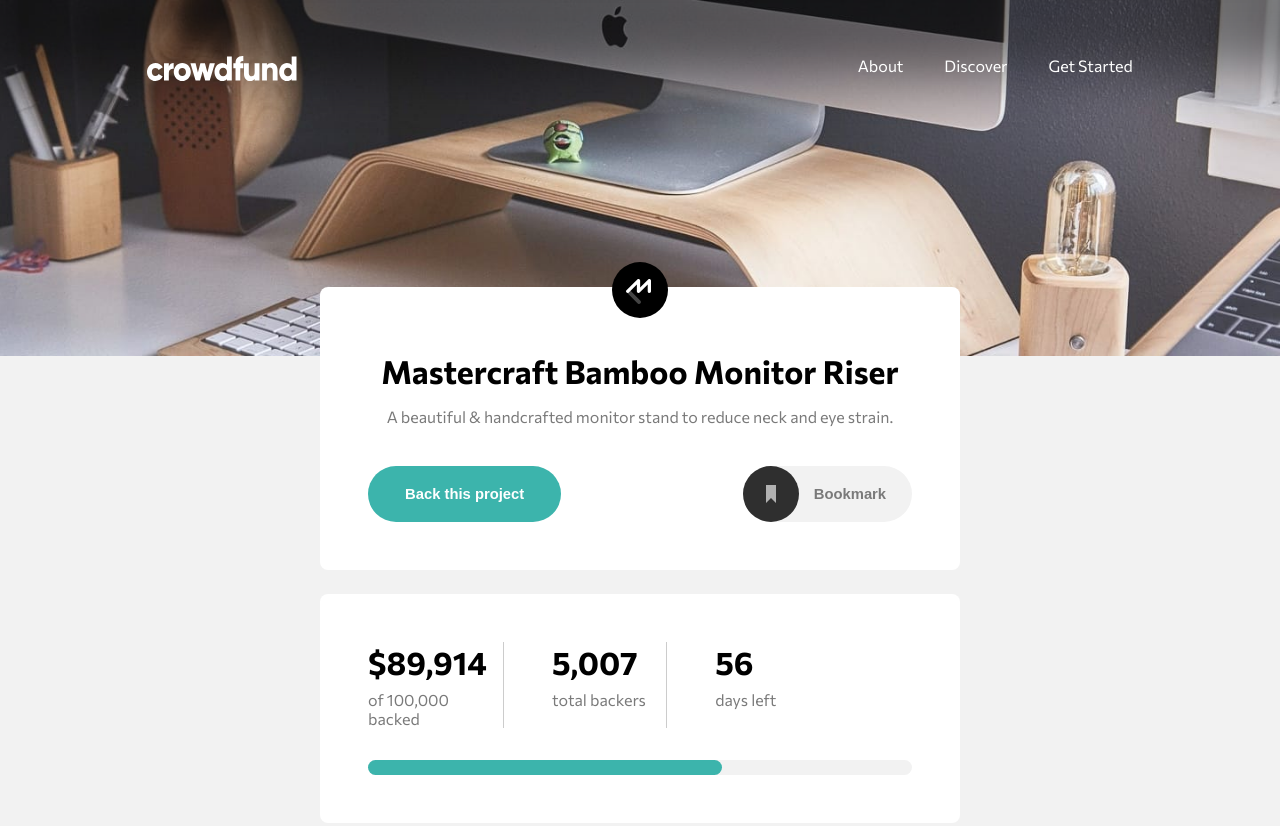
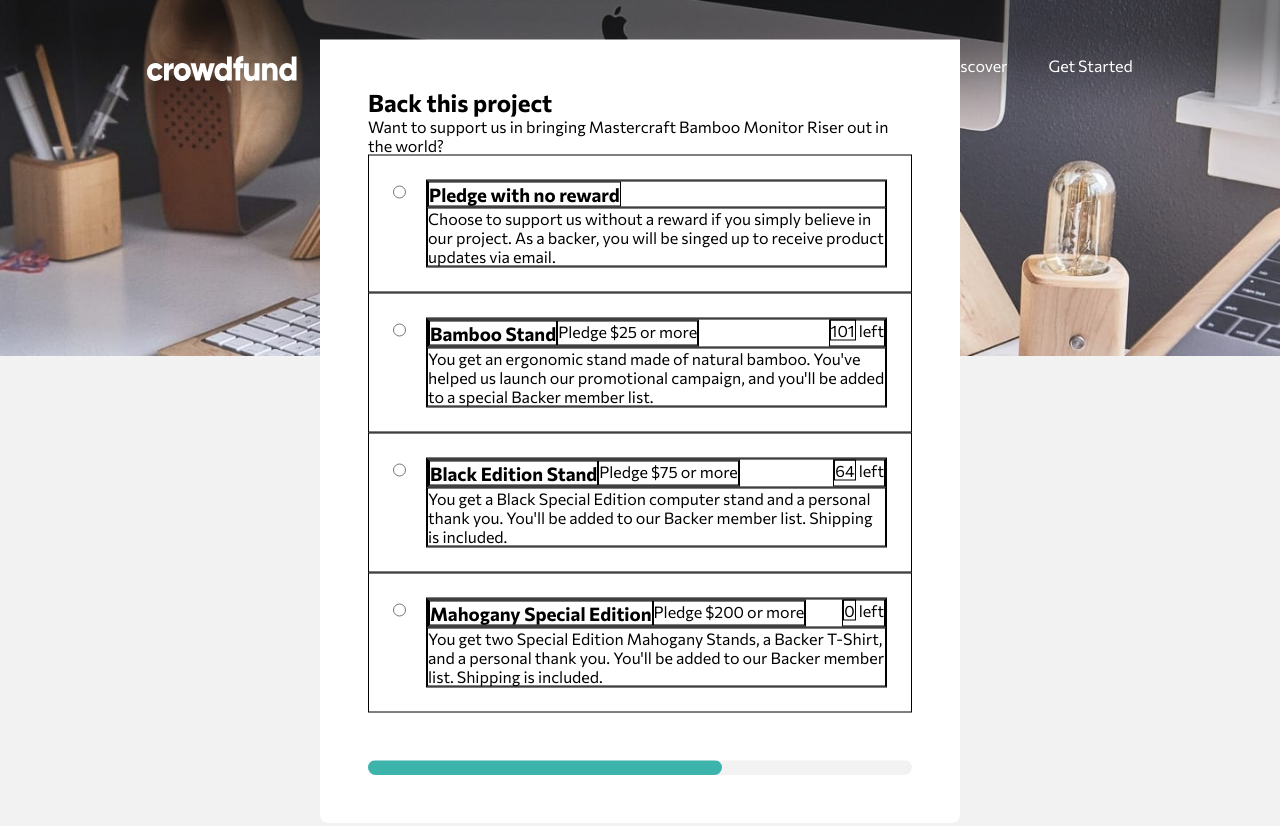
Before and after one commit to dannyboi07/crowdfunding-product-page, a plain HTML site: page index.html in a window 1280 px wide. Shown: the top 826 px of the page. Drawn offline with Linux system fonts and the light colour scheme.

Commit message:
Add files via upload

```diff
--- a/css/style.scss
+++ b/css/style.scss
@@ -309,3 +309,40 @@ nav {
     }
   }
 }
+
+.back-prj-mdl {
+  position: absolute;
+  width: 50%;
+  top: 50%;
+  transform: translateY(-50%);
+  padding: 3em;
+  background-color: white;
+}
+
+.pldg-rwd-list {
+  list-style-type: none;
+}
+
+.pldg-rwd-item {
+  display: flex;
+  padding: 1.5em;
+
+  input {
+    margin-right: 1.5em;
+    width: 25px;
+    height: 25px;
+  }
+
+  &__pldg-hdr {
+    display: flex;
+    justify-content: space-between;
+
+    &--left {
+      display: flex;
+    }
+  }
+}
+
+.pldg-rwd-list * {
+  border: 1px solid;
+}
--- a/index.html
+++ b/index.html
@@ -205,6 +205,122 @@
         </div>
       </div>
     </section>
+
+    <div class="back-prj-mdl">
+      <h2>
+        Back this project
+      </h2>
+
+      <p>
+        Want to support us in bringing Mastercraft Bamboo Monitor Riser out in the world?
+      </p>
+
+      <div class="pledge-rwd-ctn">
+        <ul class="pldg-rwd-list">
+          <li class="pldg-rwd-item">
+            <input type="radio" name="no-rwd" id="no-rwd">
+
+            <div class="pldg-rwd-item__right">
+              <div class="pldg-rwd-item__pldg-hdr">
+                <h3>
+                  Pledge with no reward
+                </h3>
+              </div>
+
+              <p>
+                Choose to support us without a reward if you simply believe in our project. As a backer, you will be singed up to receive product updates via email.
+              </p>
+            </div>
+
+          </li>
+          <li class="pldg-rwd-item">
+            <input type="radio" name="bmb-std" id="bmb-std">
+
+            <div class="pldg-rwd-item__right">
+              <div class="pldg-rwd-item__pldg-hdr">
+
+                <div class="pldg-rwd-item__pldg-hdr--left">
+                  <h3>
+                    Bamboo Stand
+                  </h3>
+
+                  <p>
+                    Pledge $25 or more
+                  </p>
+                </div>
+
+                <p>
+                  <span>101</span>
+                  left
+                </p>
+              </div>
+
+              <p>
+                You get an ergonomic stand made of natural bamboo. You've helped us launch our promotional campaign, and you'll be added to a special Backer member list.
+              </p>
+            </div>
+          </li>
+
+          <li class="pldg-rwd-item">
+            <input type="radio" name="blk-std" id="blk-std">
+
+            <div class="pldg-rwd-item__right">
+              <div class="pldg-rwd-item__pldg-hdr">
+
+                <div class="pldg-rwd-item__pldg-hdr--left">
+                  <h3>
+                    Black Edition Stand
+                  </h3>
+
+                  <p>
+                    Pledge $75 or more
+                  </p>
+                </div>
+
+                <p>
+                  <span>64</span>
+                  left
+                </p>
+              </div>
+
+              <p>
+                You get a Black Special Edition computer stand and a personal thank you. You'll be added to our Backer member list. Shipping is included.
+              </p>
+            </div>
+
+          </li>
+
+          <li class="pldg-rwd-item">
+            <input type="radio" name="mhg-spl" id="mhg-spl">
+
+            <div class="pldg-rwd-item__right">
+              <div class="pldg-rwd-item__pldg-hdr">
+
+                <div class="pldg-rwd-item__pldg-hdr--left">
+                  <h3>
+                    Mahogany Special Edition
+                  </h3>
+
+                  <p>
+                    Pledge $200 or more
+                  </p>
+                </div>
+
+                <p>
+                  <span>0</span>
+                  left
+                </p>
+              </div>
+
+              <p>
+                You get two Special Edition Mahogany Stands, a Backer T-Shirt, and a personal thank you. You'll be added to our Backer member list. Shipping is included.
+              </p>
+            </div>
+
+          </li>
+        </ul>
+      </div>
+    </div>
   </main>
 
   <script src="./scripts/script.js"></script>
--- a/scripts/script.js
+++ b/scripts/script.js
@@ -9,4 +9,4 @@ bmark.addEventListener("click", () => {
   ? bmark.textContent = "Bookmarked"
   : bmark.textContent = "Bookmark"
 
-})
+});
```
Also changed, not shown: css/style.css, 1 other file.
